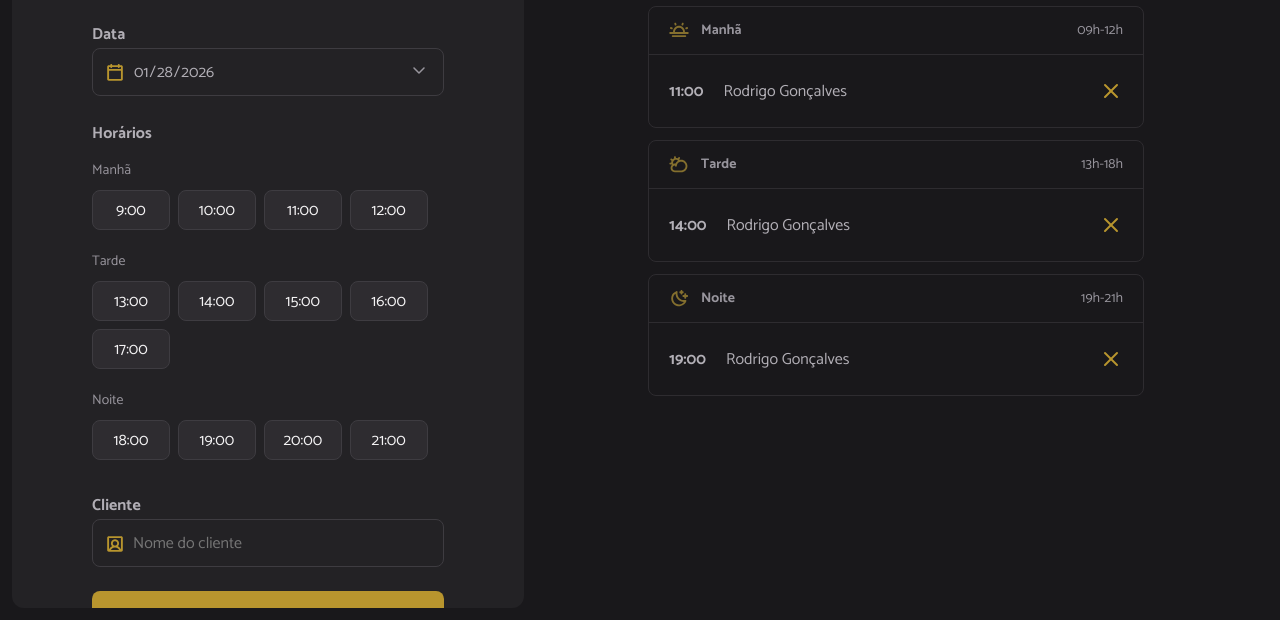
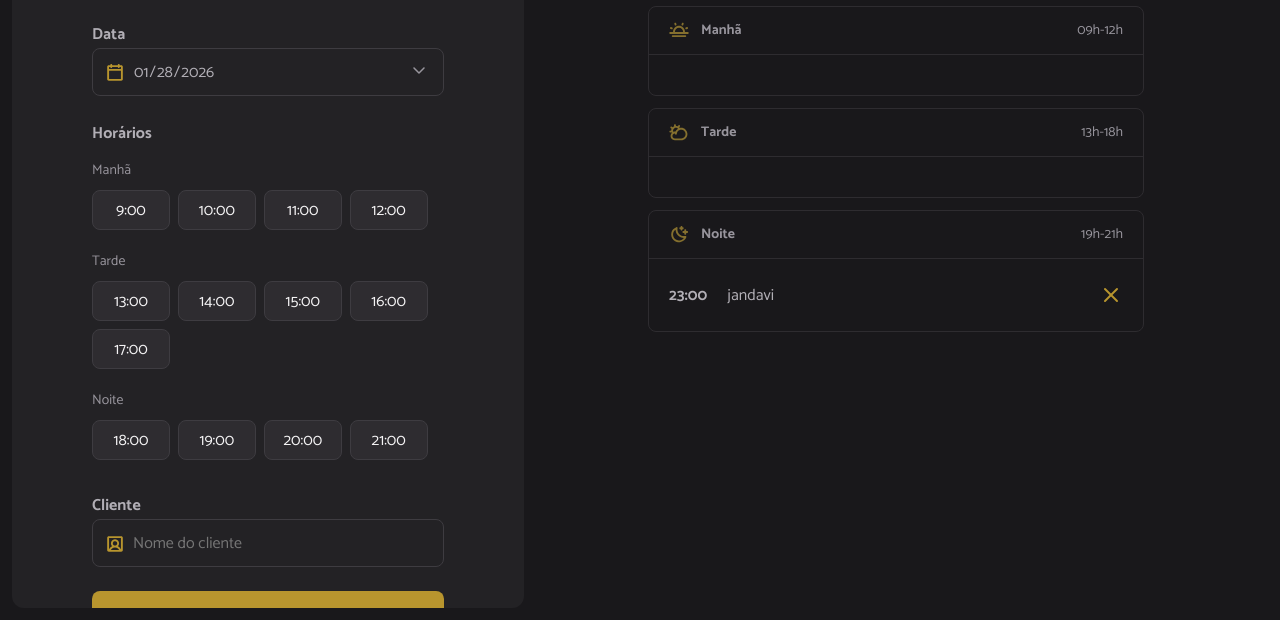
Before and after one commit to DevFox17/Project-HairDay-JS, a website built with webpack: page index.html in a window 1280 px wide. Shown: the part 180-800 px from the top of the page. Built offline with nearby package versions, Linux system fonts and the light colour scheme; data requests are answered from the project's data file.

Commit message:
fetching appointment data from the API and rendering it on the website

```diff
--- a/src/modules/schedules/load.js
+++ b/src/modules/schedules/load.js
@@ -1,5 +1,6 @@
 // Carregar agendamento do dia
 import { scheduleFetchByDay } from "../../services/schedule-fetch-by-day.js"
+import { schedulesShow } from "../schedules/show.js"
 import {hoursLoad} from "../form/hours-load.js"
 
 // Seleciona o input de data
@@ -10,12 +11,14 @@
 
   // Busca na API os agendamentos para carregar do lado direito da tela
   const dailySchedules = await scheduleFetchByDay({ date })
-  console.log(dailySchedules)
 
   // Renderiza as horas dsponíveis
   hoursLoad( {date} )
 
+  // Exibe os agendamentos
+  schedulesShow({ dailySchedules })
+
+  // Os horários disponíveis (horário futuro + não agendado) do lado esquerdo (from)
 
 
-  // Os horários disponíveis (horário futuro + não agendado) do lado esquerdo (from)
 }
--- /dev/null
+++ b/src/modules/schedules/show.js
@@ -0,0 +1,53 @@
+import dayjs from "dayjs"
+
+// Seleciona as seções (manhã, tarde e moite)
+const periodMorning = document.getElementById("period-morning")
+const periodAfternoon = document.getElementById("period-afternoon")
+const periodNight = document.getElementById("period-night")
+
+export function schedulesShow({ dailySchedules }) {
+  try {
+    // Limpa as listas
+    periodMorning.innerHTML = ""
+    periodAfternoon.innerHTML = ""
+    periodNight.innerHTML = ""
+
+    // Renderiza os agendamentos por periodo
+    dailySchedules.forEach((schedule) => {
+      const item = document.createElement("li")
+      const time = document.createElement("strong")
+      const name = document.createElement("span")
+
+      // Adicionar o id agendamento
+      item.setAttribute("data-id", schedule.id)
+
+      time.textContent = dayjs(schedule.when).format("HH:mm")
+      name.textContent = schedule.name
+
+      // Cria o ícone de cancelar o agendamento
+      const cancelIcon = document.createElement("img")
+      cancelIcon.classList.add("cancel-icon")
+      cancelIcon.setAttribute("src", "./src/assets/cancel.svg")
+      cancelIcon.setAttribute("alt", "Cancelar")
+
+      // Adiciona o tempo, nome e icone no item
+      item.append(time, name, cancelIcon)
+
+      // Obtém somente a hora
+      const hour = dayjs(schedule.when).hour()
+
+      // Renderzar o agenadamento na seção (manhã, tarde ou noite)
+      if (hour <= 12) {
+        periodMorning.appendChild(item)
+      } else if (hour > 12 && hour <= 18) {
+        periodAfternoon.appendChild(item)
+      } else {
+        periodNight.appendChild(item)
+      }
+    })
+
+  } catch (error) {
+    alert("Não foi possível exibir os agendamentos")
+    console.log(error)
+  }
+}
```
Also changed, not shown: index.html (+6 -6 lines).
